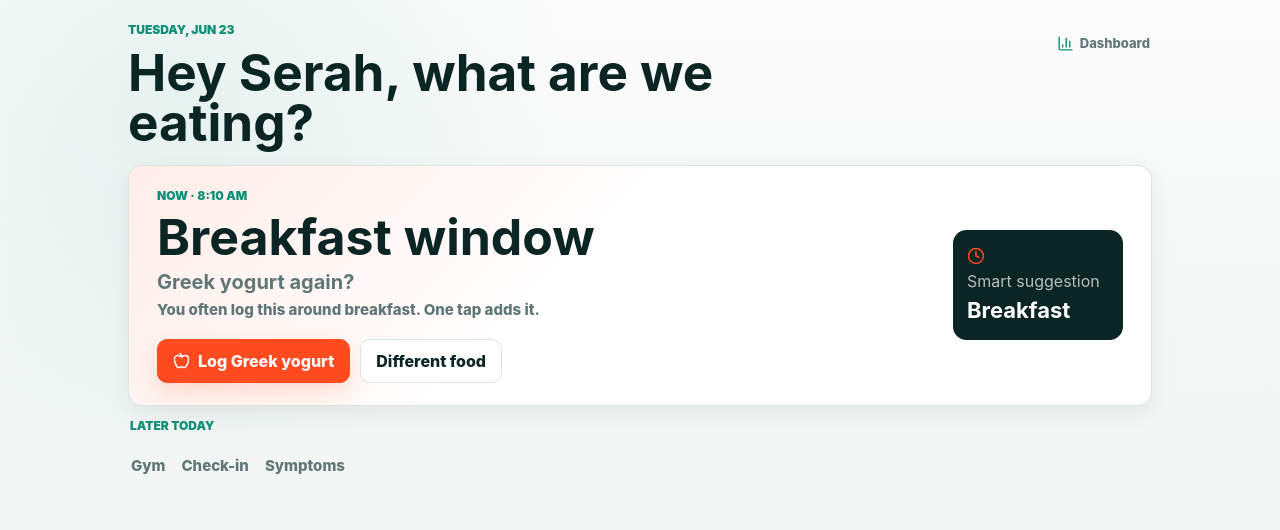
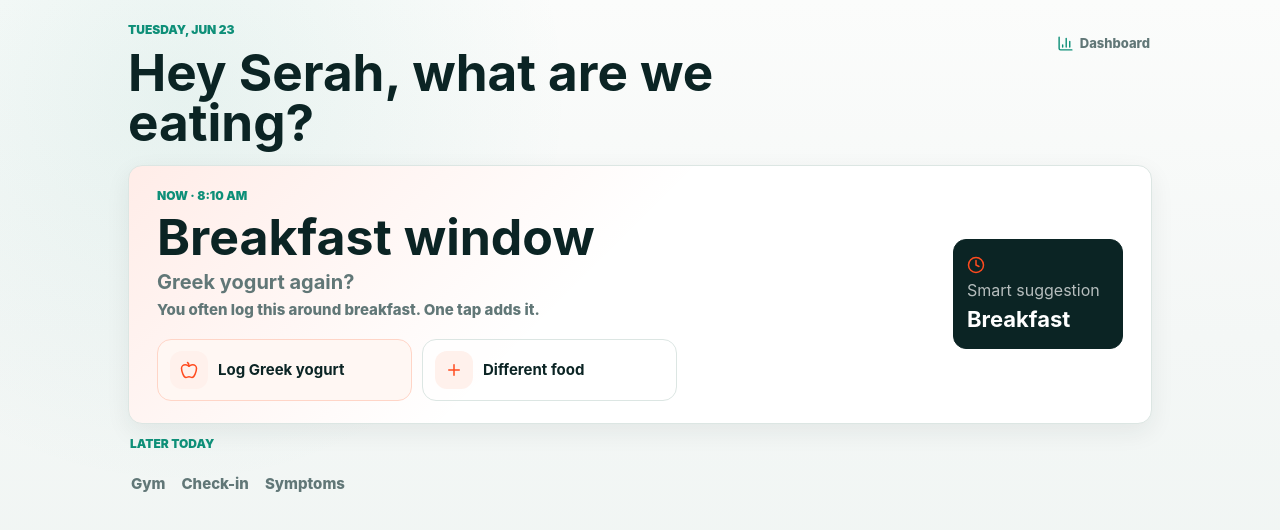
Before and after one commit to its-serah/Twinge, a React (Vite) app: page / in a window 1280 px wide. Both pictures are taken after a click on the button "Open Twinge". Shown: the top 530 px of the page. Built offline with nearby package versions, Linux system fonts and the light colour scheme.

Commit message:
Refine smart action choices

```diff
--- a/src/main.tsx
+++ b/src/main.tsx
@@ -584,19 +584,20 @@ function TodayPage({ data, setData, setActive }: { data: AppData; setData: React
           <h2>{isWorkoutTime ? "Evening window" : `${meal} window`}</h2>
           <p>{promptTitle}</p>
           <small className="now-copy">{promptCopy}</small>
-          <div className="now-actions">
-            <button className="button" onClick={() => {
+          <div className="now-actions" role="group" aria-label="Now actions">
+            <button className="now-choice primary" onClick={() => {
               if (usualFood && !isWorkoutTime) {
                 logFood(usualFood);
                 return;
               }
               setActive(isWorkoutTime ? "Gym" : "Food");
             }}>
-              {isWorkoutTime ? <Dumbbell size={17} /> : <Apple size={17} />}
-              {primaryLabel}
+              <span>{isWorkoutTime ? <Dumbbell size={18} /> : <Apple size={18} />}</span>
+              <strong>{primaryLabel}</strong>
             </button>
-            <button className="button ghost" onClick={() => setActive("Food")}>
-              {isWorkoutTime ? "Log food instead" : usualFood ? "Different food" : "Something else"}
+            <button className="now-choice" onClick={() => setActive("Food")}>
+              <span><Plus size={18} /></span>
+              <strong>{isWorkoutTime ? "Log food instead" : usualFood ? "Different food" : "Something else"}</strong>
             </button>
           </div>
         </div>
--- a/src/styles/app.css
+++ b/src/styles/app.css
@@ -713,15 +713,52 @@ small {
 }
 
 .now-actions {
-  display: flex;
-  flex-wrap: wrap;
+  display: grid;
+  grid-template-columns: repeat(2, minmax(180px, 1fr));
   gap: 10px;
+  max-width: 520px;
 }
 
-.now-actions .button.ghost {
+.now-choice {
+  display: grid;
+  grid-template-columns: 38px minmax(0, 1fr);
+  align-items: center;
+  gap: 10px;
+  min-height: 62px;
+  padding: 10px 12px;
   color: var(--ink);
-  background: rgba(255, 255, 255, 0.82);
-  border-color: var(--line);
+  background: rgba(255, 255, 255, 0.72);
+  border: 1px solid var(--line);
+  border-radius: 14px;
+  text-align: left;
+  box-shadow: none;
+}
+
+.now-choice span {
+  display: grid;
+  place-items: center;
+  width: 38px;
+  height: 38px;
+  color: var(--accent);
+  background: var(--accent-soft);
+  border-radius: 12px;
+}
+
+.now-choice strong {
+  overflow-wrap: anywhere;
+  font-size: 15px;
+}
+
+.now-choice.primary {
+  background: #fff7f3;
+  border-color: #ffd5c7;
+}
+
+.now-choice:hover {
+  background: #fff;
+  border-color: var(--line-strong);
+  box-shadow: var(--shadow-soft);
+  transform: translateY(-1px);
 }
 
 .today-intent {
```
